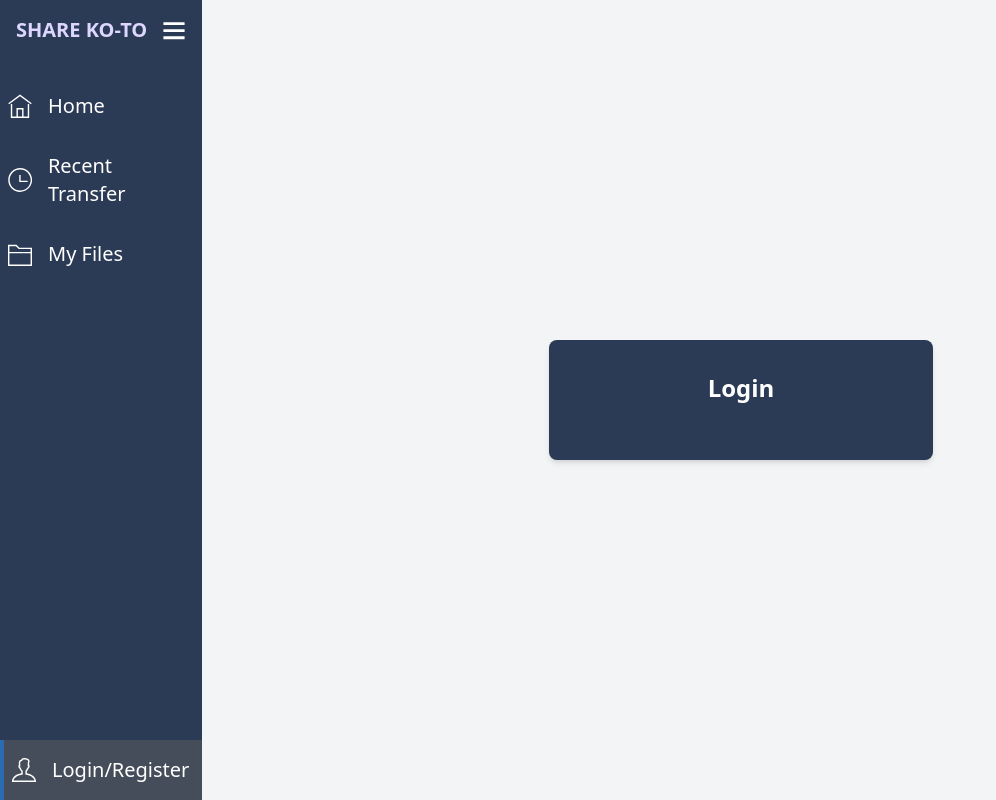
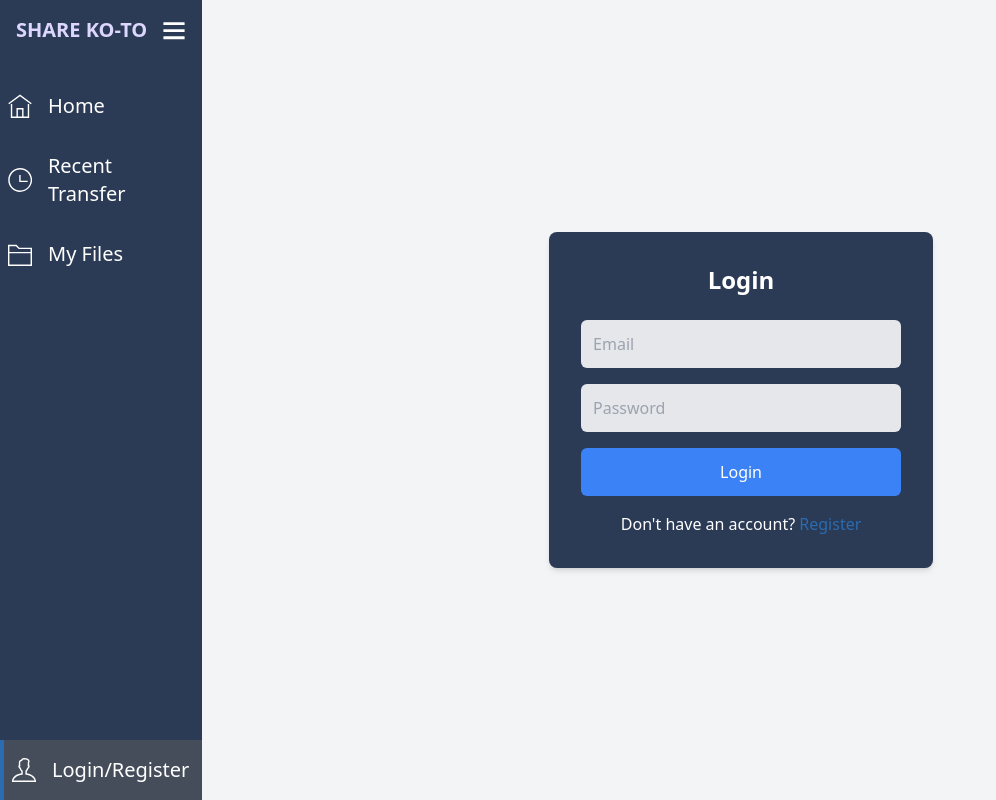
Before and after one commit to vonner04/JS-FileTransferApp, a React (Vite) app in the folder front-end/: page /login in a window 1280 px wide. Shown: the whole page, without its empty margins (0-996 px from the left). Built offline with nearby package versions, Linux system fonts and the light colour scheme.

Commit message:
bug: success notification doesn't appear in other components.

```diff
--- a/front-end/src/components/forms/UserAuthForm.jsx
+++ b/front-end/src/components/forms/UserAuthForm.jsx
@@ -0,0 +1,5 @@
+import React from "react";
+
+export default function UserAuthForm() {
+	return <div>TEST</div>;
+}
--- a/front-end/src/components/pages/user-auth-page/Auth.jsx
+++ b/front-end/src/components/pages/user-auth-page/Auth.jsx
@@ -45,6 +45,49 @@ export default function Auth() {
 			{/* Form */}
 			<div className="bg-primary-background p-8 w-96 rounded-lg shadow-md">
 				<h2 className="text-center text-2xl font-semibold mb-6">{isRegistering ? "Register" : "Login"}</h2>
+
+				<form onSubmit={handleSubmit} className="flex flex-col">
+					<input
+						type="email"
+						name="email"
+						placeholder="Email"
+						value={formData.email}
+						onChange={handleChange}
+						className="p-3 rounded-md bg-gray-200 text-black mb-4 focus:outline-none focus:ring-2 focus:ring-blue-400"
+						required
+					/>
+
+					<input
+						type="password"
+						name="password"
+						placeholder="Password"
+						value={formData.password}
+						onChange={handleChange}
+						className="p-3 rounded-md bg-gray-200 text-black mb-4 focus:outline-none focus:ring-2 focus:ring-blue-400"
+						required
+					/>
+
+					{isRegistering && ( //Show confirm password field only when registering
+						<input
+							type="password"
+							name="confirmPassword"
+							placeholder="Confirm Password"
+							value={formData.confirmPassword}
+							onChange={handleChange}
+							className="p-3 rounded-md bg-gray-200 text-black mb-4 focus:outline-none focus:ring-2 focus:ring-blue-400"
+							required
+						/>
+					)}
+					<button type="submit" className="bg-blue-500 text-white p-3 rounded-md hover:bg-primary-highlight-border">
+						{isRegistering ? "Register" : "Login"}
+					</button>
+				</form>
+				<p className="text-center mt-4">
+					{isRegistering ? "Already have an account?" : "Don't have an account?"}{" "}
+					<span onClick={toggleRegister} className="text-primary-highlight-border cursor-pointer hover:underline">
+						{isRegistering ? "Login" : "Register"}
+					</span>
+				</p>
 			</div>
 		</div>
 	);
```
